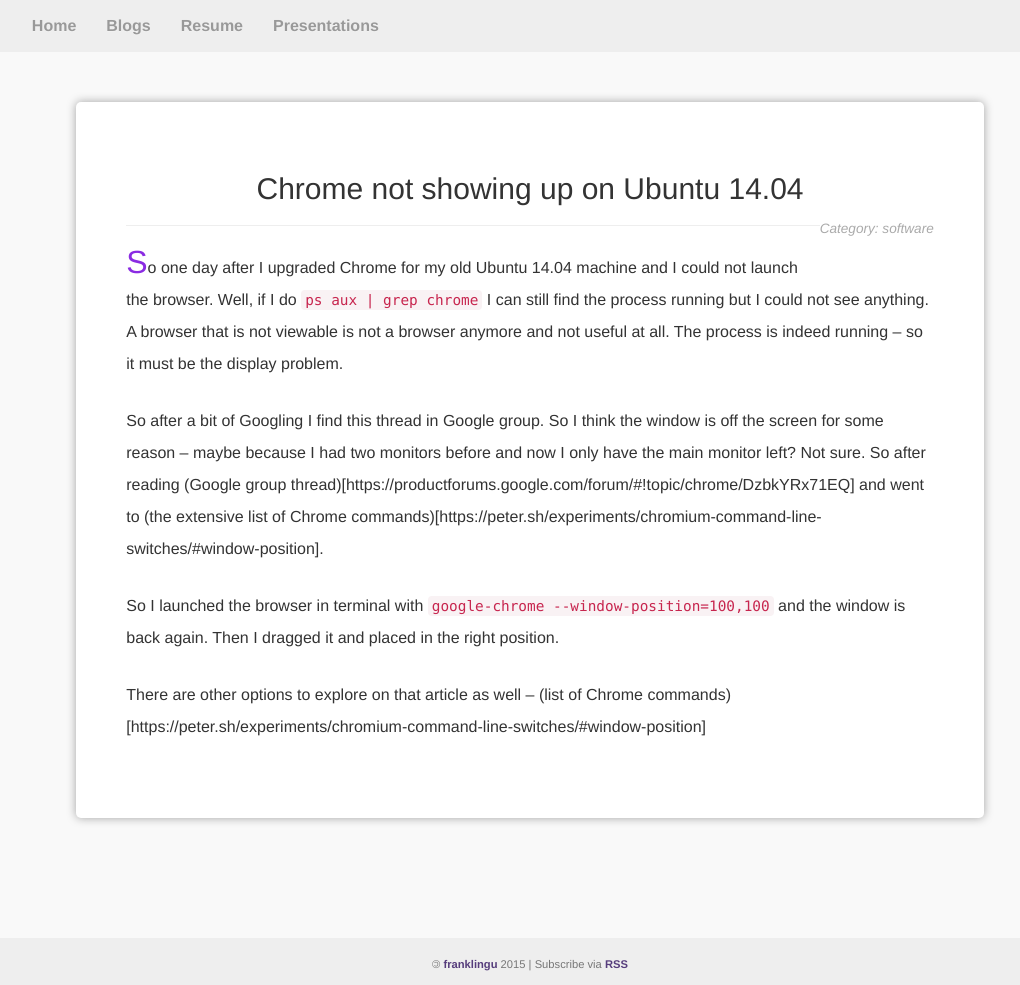
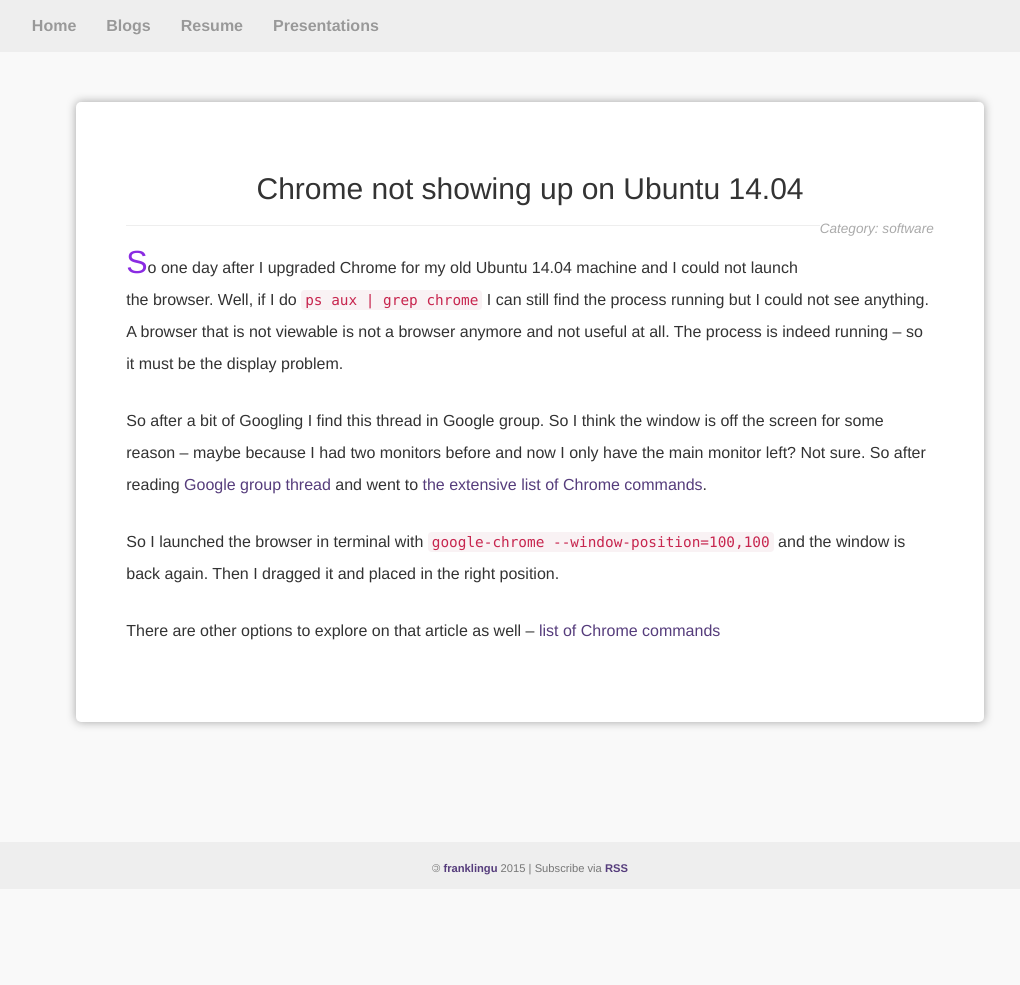
Before and after one commit to franklingu/franklingu.github.io, a Jekyll site: the page built from _posts/2017-09-30-chrome-not-showing-up-on-ubuntu-14.markdown, in a window 1280 px wide. Shown: the whole page, without its empty margins (110-1130 px from the left). Built offline with Jekyll 4.4.1, drawn with Linux system fonts in a browser that asks for light colours; nearby versions of some CDN libraries; comment, search, counter and statistics services are not loaded; after the commit the page ends 900 px from its top, so only the background shows below that.

Commit message:
Fix link format in chrome-not-showing-up

```diff
--- a/_posts/2017-09-30-chrome-not-showing-up-on-ubuntu-14.markdown
+++ b/_posts/2017-09-30-chrome-not-showing-up-on-ubuntu-14.markdown
@@ -8,8 +8,8 @@
 
 So one day after I upgraded Chrome for my old Ubuntu 14.04 machine and I could not launch the browser. Well, if I do `ps aux | grep chrome` I can still find the process running but I could not see anything. A browser that is not viewable is not a browser anymore and not useful at all. The process is indeed running -- so it must be the display problem.
 
-So after a bit of Googling I find this thread in Google group. So I think the window is off the screen for some reason -- maybe because I had two monitors before and now I only have the main monitor left? Not sure. So after reading (Google group thread)[https://productforums.google.com/forum/#!topic/chrome/DzbkYRx71EQ] and went to (the extensive list of Chrome commands)[https://peter.sh/experiments/chromium-command-line-switches/#window-position].
+So after a bit of Googling I find this thread in Google group. So I think the window is off the screen for some reason -- maybe because I had two monitors before and now I only have the main monitor left? Not sure. So after reading [Google group thread](https://productforums.google.com/forum/#!topic/chrome/DzbkYRx71EQ) and went to [the extensive list of Chrome commands](https://peter.sh/experiments/chromium-command-line-switches/#window-position).
 
 So I launched the browser in terminal with `google-chrome --window-position=100,100` and the window is back again. Then I dragged it and placed in the right position.
 
-There are other options to explore on that article as well -- (list of Chrome commands)[https://peter.sh/experiments/chromium-command-line-switches/#window-position]
+There are other options to explore on that article as well -- [list of Chrome commands](https://peter.sh/experiments/chromium-command-line-switches/#window-position)
```
